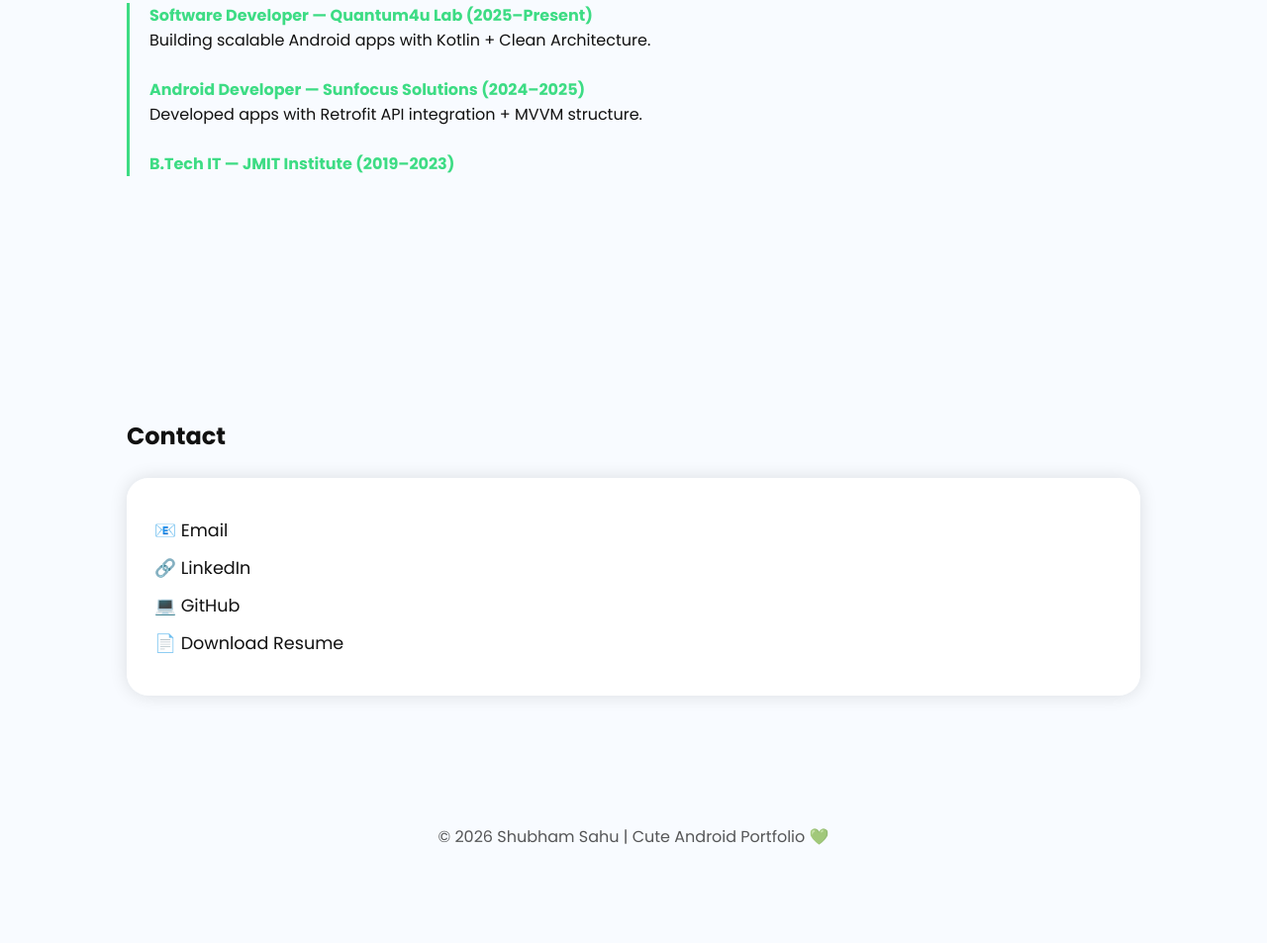
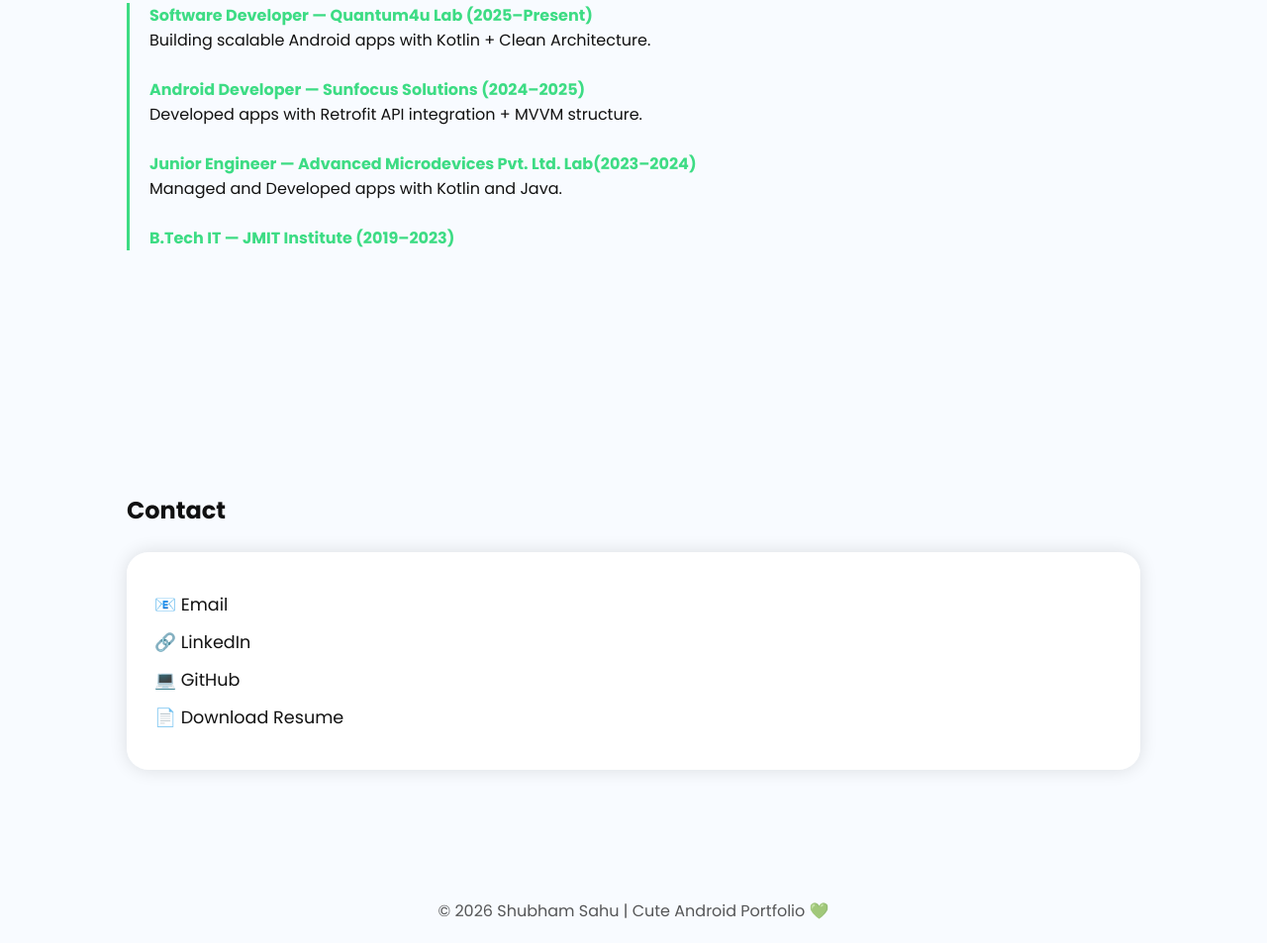
Before and after one commit to Shubhamsahu19/my-portfolio, a plain HTML site: page index.html in a window 1280 px wide. Shown: the part 2759-3712 px from the top of the page at 99% size. Before the commit the page ends 3637 px from the top, so only its background shows below. Drawn offline with Linux system fonts and the light colour scheme.

Commit message:
Add Junior Engineer experience to timeline

```diff
--- a/index.html
+++ b/index.html
@@ -456,7 +456,10 @@
         <h4>Android Developer — Sunfocus Solutions (2024–2025)</h4>
         <p>Developed apps with Retrofit API integration + MVVM structure.</p>
       </div>
-
+     <div class="timeline-item">
+        <h4>Junior Engineer — Advanced Microdevices Pvt. Ltd. Lab(2023–2024)</h4>
+        <p>Managed and Developed apps with Kotlin and Java.</p>
+      </div>
       <div class="timeline-item">
         <h4>B.Tech IT — JMIT Institute (2019–2023)</h4>
       </div>
```
